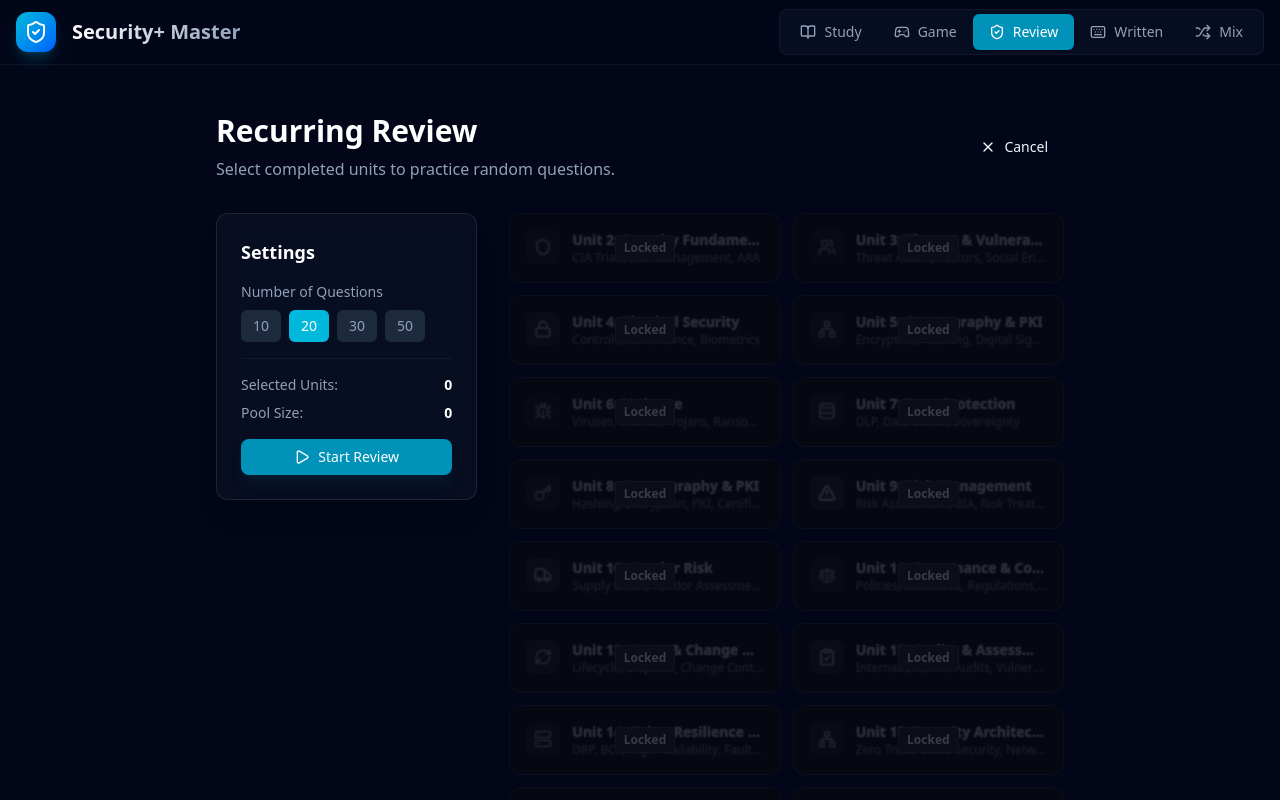
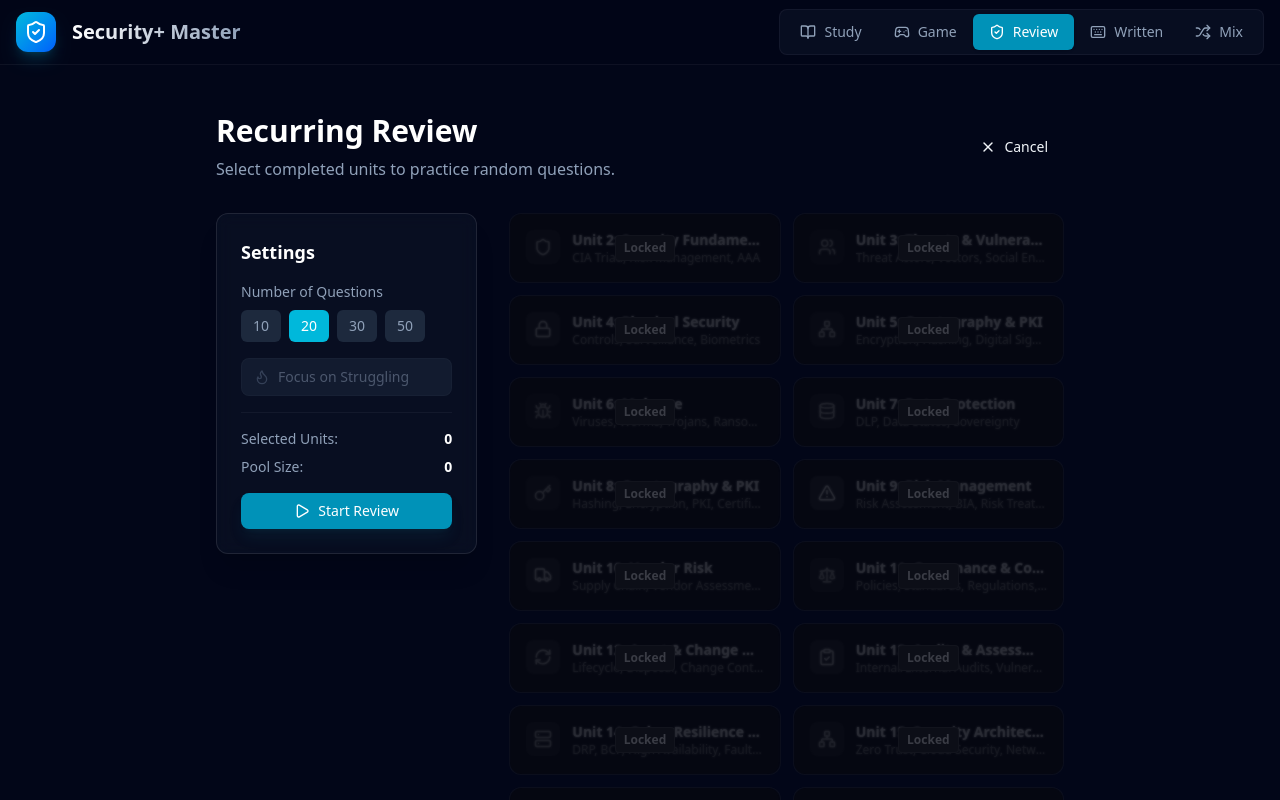
Before and after one commit to unseenguy11/sec-plus, a React (Vite) app: page / in a window 1280 px wide. Both pictures are taken after a click on the button "Review". Shown: the top 800 px of the page. Built offline with nearby package versions, Linux system fonts and the light colour scheme.

Commit message:
Add Only Struggling Questions filter to Review Setup

```diff
--- a/src/components/ReviewSetup.jsx
+++ b/src/components/ReviewSetup.jsx
@@ -12,6 +12,7 @@ export default function ReviewSetup({ onStart, onCancel }) {
     const [selectedUnits, setSelectedUnits] = useState([])
     const [questionCount, setQuestionCount] = useState(20)
     const [error, setError] = useState(null)
+    const [filterStruggling, setFilterStruggling] = useState(false)
 
     const [masteryStats, setMasteryStats] = useState({ mastered: 0, struggling: 0, total: 0 })
 
@@ -72,6 +73,8 @@ export default function ReviewSetup({ onStart, onCancel }) {
 
         // Aggregate questions
         let pool = []
+        const masteryData = getMasteryProgress() // Get latest data
+
         selectedUnits.forEach(unitId => {
             if (questionsData[unitId]) {
                 const questionsWithMeta = questionsData[unitId].map((q, idx) => ({
@@ -79,7 +82,17 @@ export default function ReviewSetup({ onStart, onCancel }) {
                     _unitId: unitId,
                     _uIdx: idx
                 }))
-                pool = [...pool, ...questionsWithMeta]
+
+                // Filter if "Struggling Only" is enabled
+                const unitMastery = masteryData[unitId] || {}
+
+                const filteredQuestions = questionsWithMeta.filter(q => {
+                    if (!filterStruggling) return true
+                    const stats = unitMastery[q._uIdx]
+                    return stats && stats.streak <= -2
+                })
+
+                pool = [...pool, ...filteredQuestions]
             }
         })
 
@@ -190,6 +203,26 @@ export default function ReviewSetup({ onStart, onCancel }) {
                                     </div>
                                 </div>
 
+                                <div className="space-y-3">
+                                    <button
+                                        onClick={() => setFilterStruggling(!filterStruggling)}
+                                        disabled={masteryStats.struggling === 0}
+                                        className={`w-full flex items-center justify-between px-3 py-2 rounded-lg text-sm border transition-colors
+                                            ${filterStruggling
+                                                ? 'bg-red-500/20 border-red-500 text-red-200'
+                                                : 'bg-slate-800 border-white/5 text-slate-400 hover:bg-slate-700'
+                                            }
+                                            ${masteryStats.struggling === 0 ? 'opacity-50 cursor-not-allowed' : ''}
+                                        `}
+                                    >
+                                        <div className="flex items-center gap-2">
+                                            <Flame className={`w-4 h-4 ${filterStruggling ? 'text-red-500' : 'text-slate-500'}`} />
+                                            <span>Focus on Struggling</span>
+                                        </div>
+                                        {filterStruggling && <Check className="w-4 h-4 text-red-500" />}
+                                    </button>
+                                </div>
+
                                 <div className="pt-4 border-t border-white/5">
                                     <div className="flex justify-between text-sm mb-2">
                                         <span className="text-slate-400">Selected Units:</span>
```
